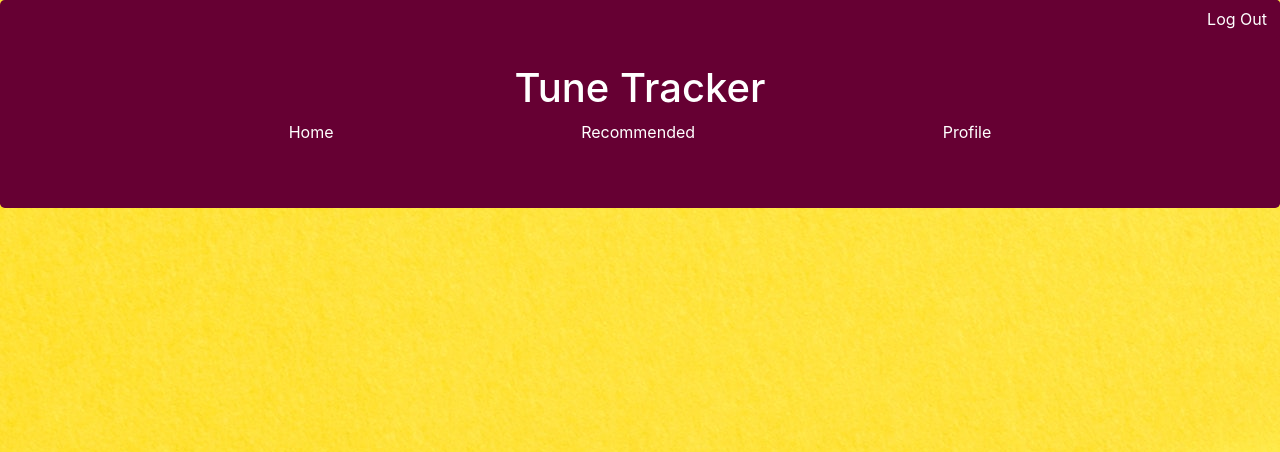
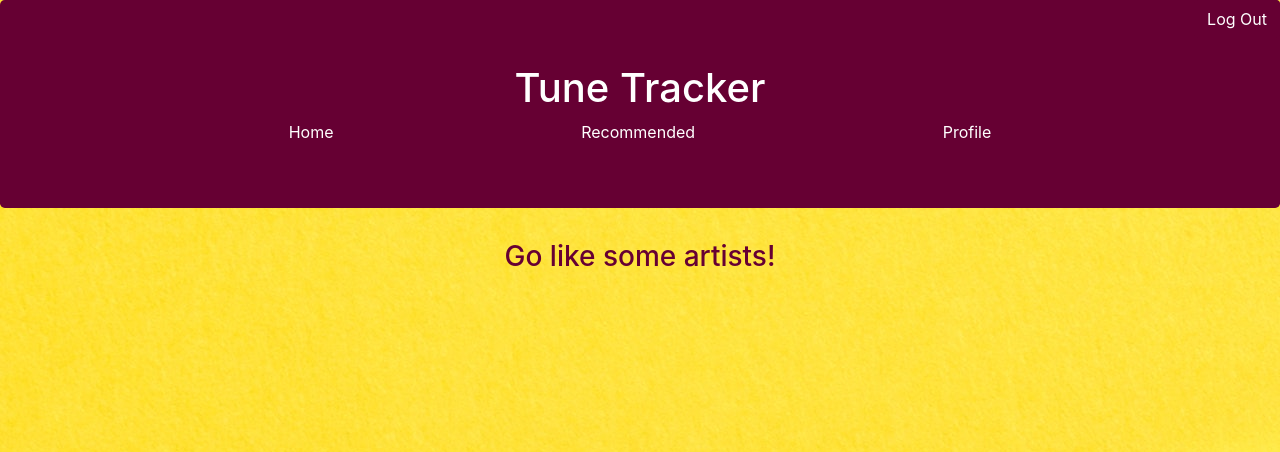
Before and after one commit to StoneDeal/music-me, a Flask app: page /recommended in a window 1280 px wide. Shown: the top 452 px of the page. Run offline with Flask 2, Linux system fonts and the light colour scheme; the visitor is signed in with stand-in values (Sample User, id 1); data that the repository does not hold is empty; some libraries are stand-ins or nearby versions.

Commit message:
uptated recommended page

```diff
--- a/static/recommended.js
+++ b/static/recommended.js
@@ -3,6 +3,9 @@ $('li').each(function() {
     artistMbids.push( $(this).text() );
   });;
 console.log(artistMbids);
+if (artistMbids.length == 0) {
+    $('#no-artists').text("Go like some artists!");
+}
 
 artistMbids.forEach(function(artistMbid) {
 
--- a/templates/recommended.html
+++ b/templates/recommended.html
@@ -1,6 +1,7 @@
 {% extends "base.html" %}
 
 {% block content %}
+        <h3 id="no-artists"></h3>
         <div id="artist">
 
         </div>
```
